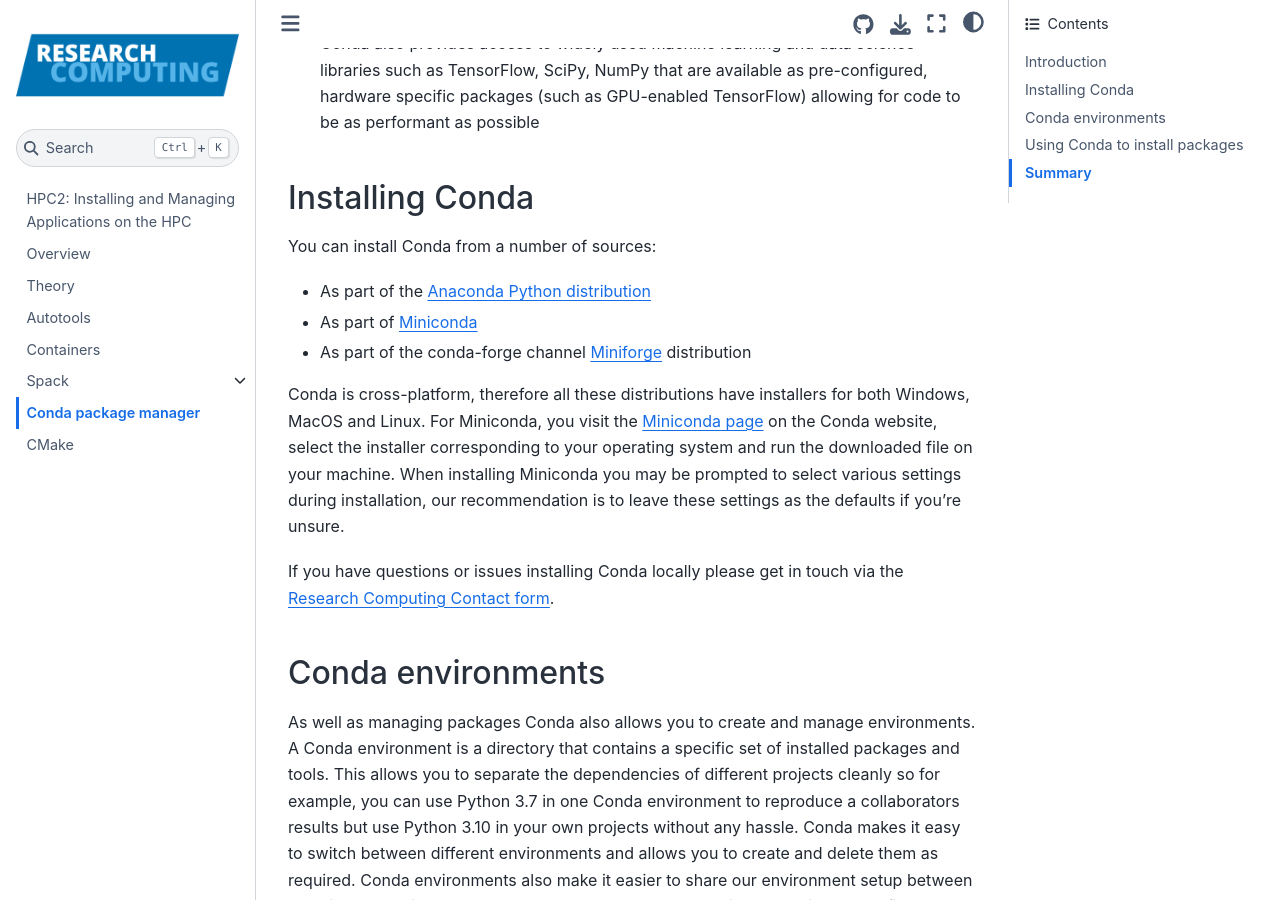
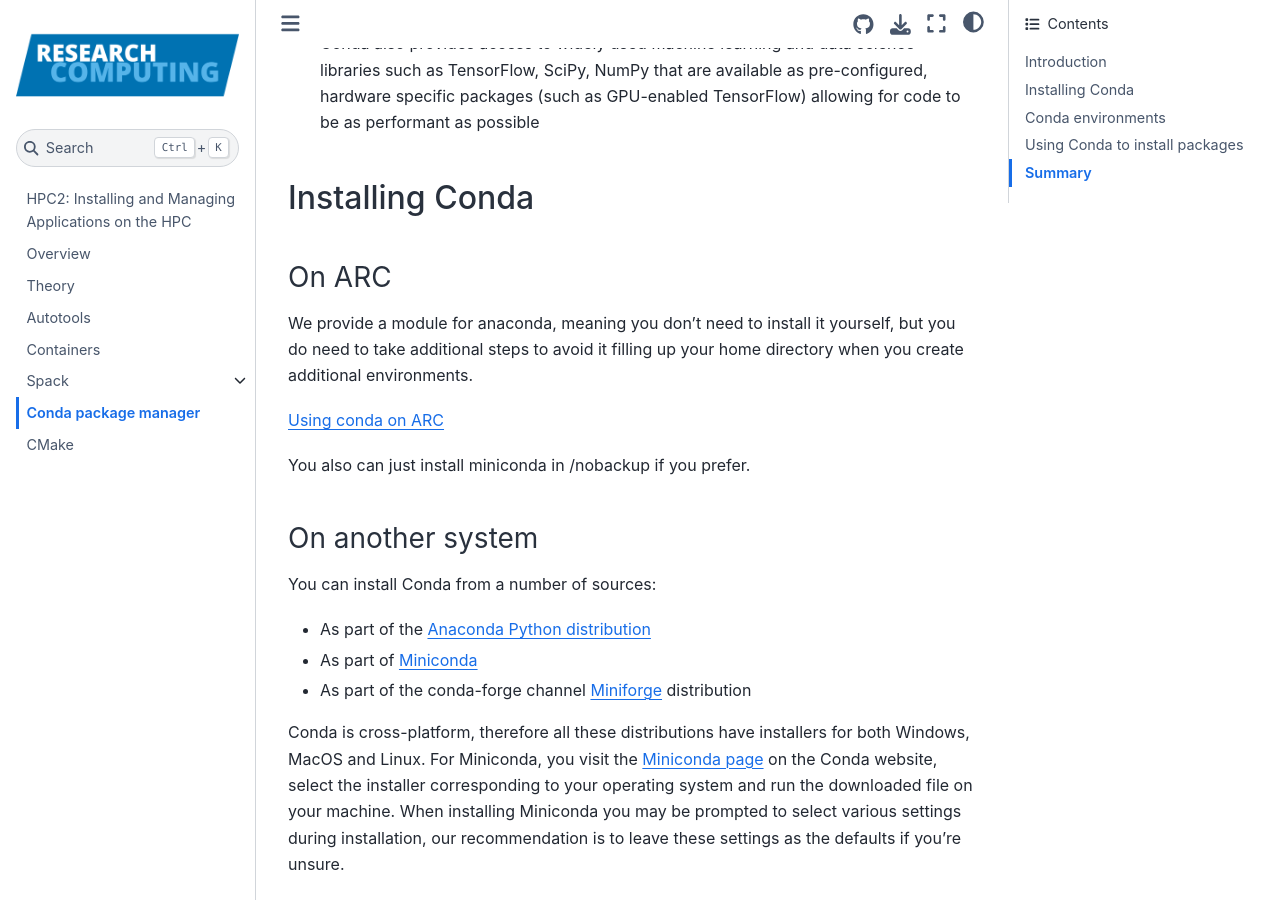
Before and after one commit to ARCTraining/hpc2-software, a Jupyter Book: the page built from book/course/conda.md, in a window 1280 px wide and 900 px high, scrolled down 1507 px. Built offline with Jupyter Book 1.0.4 settings and Sphinx 7.4.7 and the Sphinx Book theme 1.1.4, drawn with Linux system fonts in a browser that asks for light colours.

Commit message:
Added note on how we use conda on ARC

```diff
--- a/book/course/conda.md
+++ b/book/course/conda.md
@@ -39,6 +39,18 @@ Conda is widely used across scientific computing and data science based domains
 - Conda also provides access to widely used machine learning and data science libraries such as TensorFlow, SciPy, NumPy that are available as pre-configured, hardware specific packages (such as GPU-enabled TensorFlow) allowing for code to be as performant as possible
 
 ## Installing Conda
+
+### On ARC
+
+We provide a module for anaconda, meaning you don't need to install it
+yourself, but you do need to take additional steps to avoid it filling up your
+home directory when you create additional environments.
+
+[Using conda on ARC](https://arcdocs.leeds.ac.uk/software/compilers/anaconda.html)
+
+You also can just install miniconda in /nobackup if you prefer.
+
+### On another system
 
 You can install Conda from a number of sources:
 - As part of the [Anaconda Python distribution](https://www.anaconda.com/products/distribution)
```
